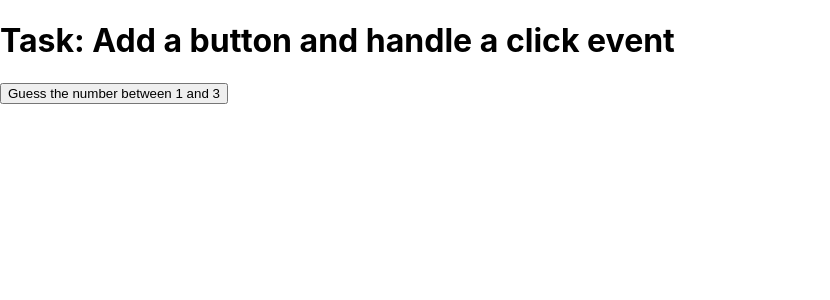
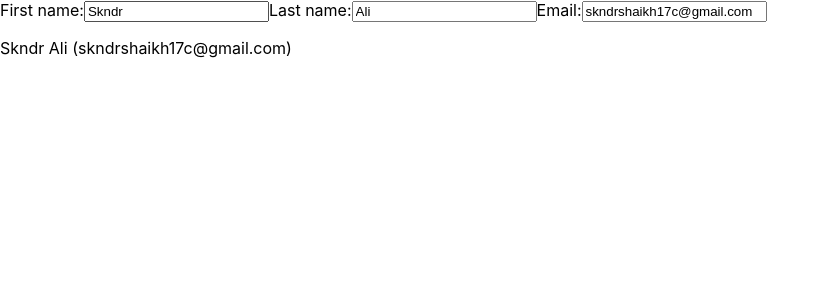
Before and after one commit to skndrali22/courserafirstreactapp, a React (Create React App) app: page / in a window 1280 px wide. Shown: the top 300 px of the page, without its empty margins (0-830 px from the left). Built offline with nearby package versions, Linux system fonts and the light colour scheme.

Commit message:
useState Hook Form

```diff
--- a/src/App.js
+++ b/src/App.js
@@ -1,16 +1,16 @@
 // import logo from './logo.svg';
 import './App.css';
 // import Cards from './components/Cards';
-
-
+// import UseHook from './UseHook';
+import RegisterForm from './RegisterForm';
 function App() {
 
-  function handleClick(){
-    let randomNum = Math.floor(Math.random() * 3) + 1;
-    console.log(randomNum);
-    let userInput = prompt('Guess a number');
-    alert(`Computer number: ${randomNum}, Your guess: ${userInput}`);
-  }
+  // function handleClick(){
+  //   let randomNum = Math.floor(Math.random() * 3) + 1;
+  //   console.log(randomNum);
+  //   let userInput = prompt('Guess a number');
+  //   alert(`Computer number: ${randomNum}, Your guess: ${userInput}`);
+  // }
 
   return (
     // <div className="App">
@@ -21,12 +21,14 @@ function App() {
     // </div>
 
     <div>
-      <h1>Task: Add a button and handle a click event</h1>
-
+      {/* <h1>Task: Add a button and handle a click event</h1>
       <button
         onClick = {handleClick}>
         Guess the number between 1 and 3
-      </button>
+      </button> */}
+      {/* <UseHook/> */}
+
+      <RegisterForm />
     </div>
 
 
--- /dev/null
+++ b/src/RegisterForm.js
@@ -0,0 +1,37 @@
+import { useState } from "react";
+
+export default function RegisterForm() {
+  const [form, setForm] = useState({
+    firstName: "Skndr",
+    lastName: "Ali",
+    email: "skndrshaikh17c@gmail.com",
+  });
+
+  function handleChange(e) {
+    const { name, value } = e.target;
+    setForm({
+      ...form,
+      [name]: value,
+    });
+  }
+
+  return (
+    <>
+      <label>
+        First name:
+        <input name="firstName" value={form.firstName} onChange={handleChange} />
+      </label>
+      <label>
+        Last name:
+        <input name="lastName" value={form.lastName} onChange={handleChange} />
+      </label>
+      <label>
+        Email:
+        <input name="email" value={form.email} onChange={handleChange} />
+      </label>
+      <p>
+        {form.firstName} {form.lastName} ({form.email})
+      </p>
+    </>
+  );
+}
--- /dev/null
+++ b/src/UseHook.js
@@ -0,0 +1,18 @@
+import {useState} from 'react';
+
+export default function UseHook(){
+    const [inputText , setText] = useState('hello');
+    function handleChange(e){
+        setText(e.target.value);
+    }
+    return(
+        <>
+            <input value={inputText} onChange={handleChange} />
+            <p>You entered : {inputText}</p>
+            <button onClick={() => {setText('hello')}}>
+                reset
+            </button>
+        </>
+    );
+
+}
```
